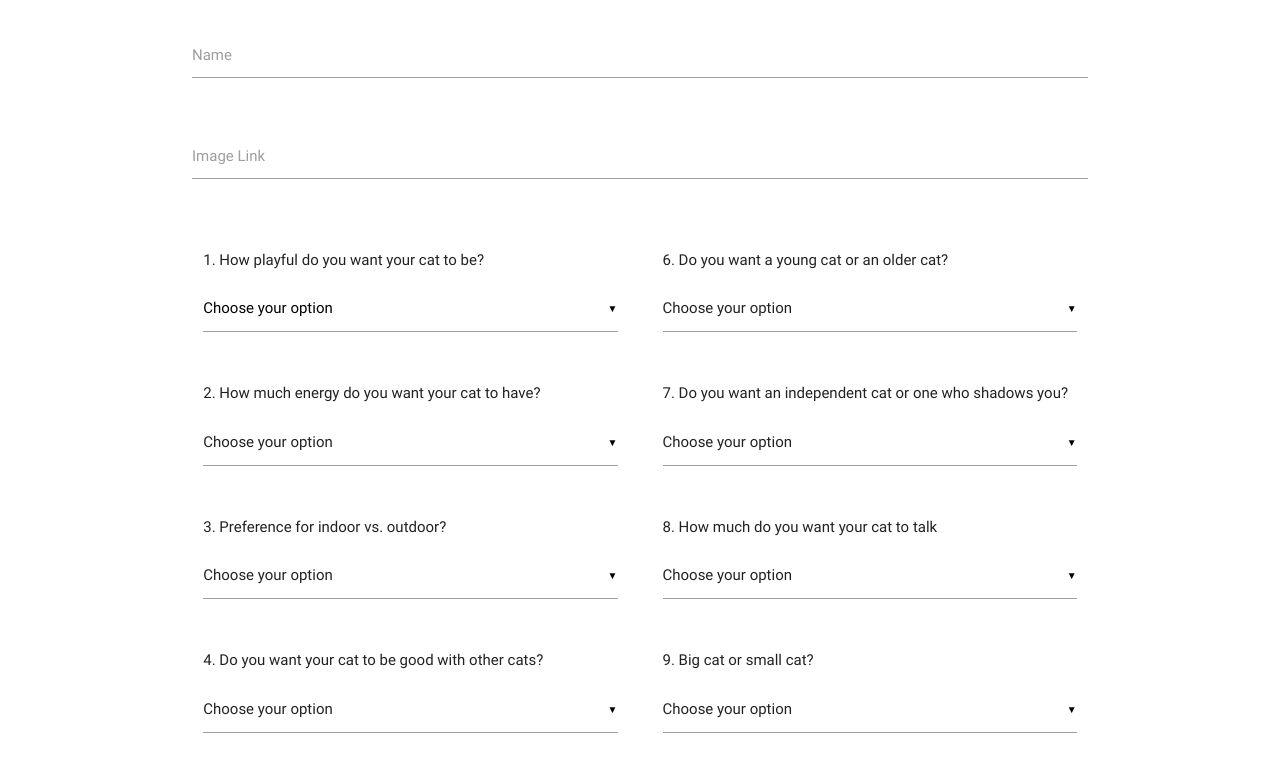
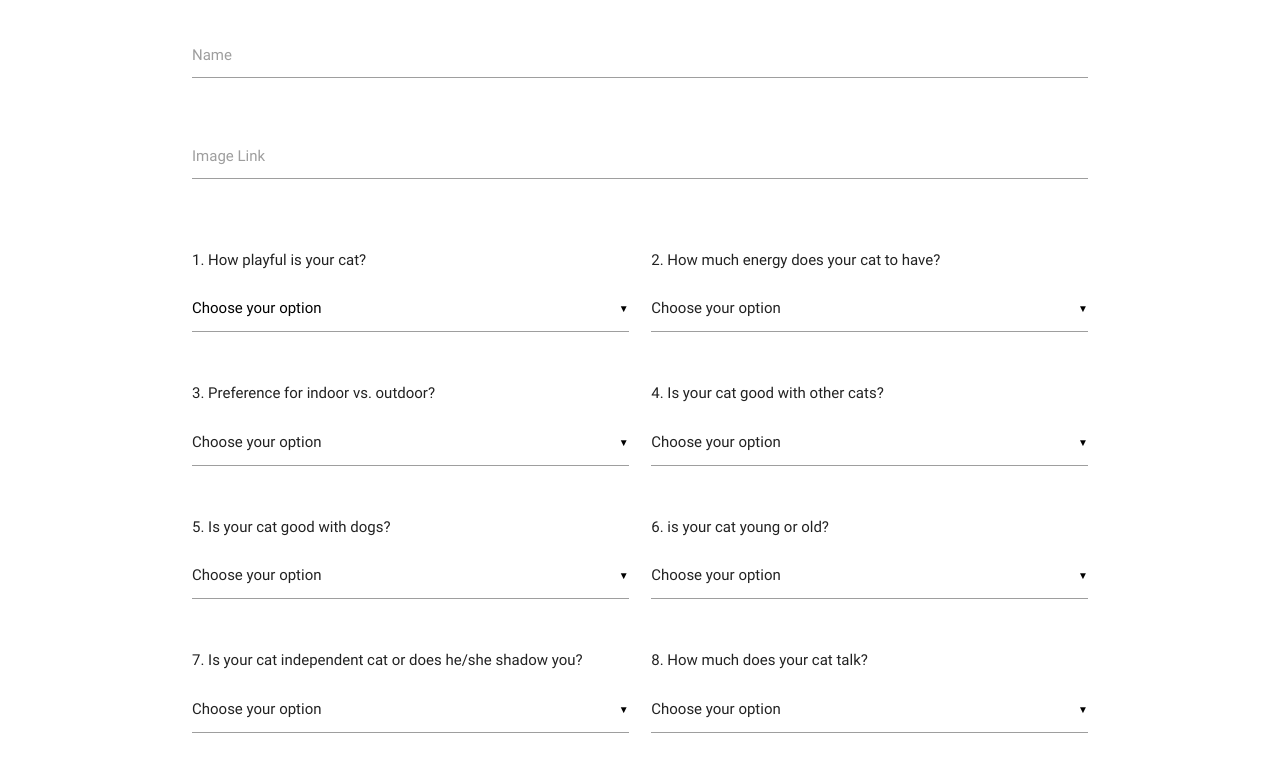
Before and after one commit to scottpetersonva/feline-finder-3000, a website: page public/survey.html in a window 1280 px wide. Shown: the part 193-952 px from the top of the page. Drawn offline with nearby package versions, Linux system fonts and the light colour scheme.

Commit message:
fixed formatting

```diff
--- a/public/survey.html
+++ b/public/survey.html
@@ -54,10 +54,8 @@
 
     <div class="row">
 
-      <div class="col s6">
-
-        <div class="input-field col s12">
-          <p>1. How playful do you want your cat to be?
+      <div class="input-field col m6 s12">
+        <p>1. How playful is your cat?
         </p>
         <select id="q1" class="black-text">
           <option value="" disabled selected>Choose your option</option>
@@ -69,8 +67,8 @@
         </select>
       </div>
 
-        <div class="input-field col s12">
-          <p>2. How much energy do you want your cat to have?
+      <div class="input-field col m6 s12">
+        <p>2. How much energy does your cat to have?
         </p>
         <select id="q2">
           <option value="" disabled selected>Choose your option</option>
@@ -82,7 +80,7 @@
         </select>
       </div>
 
-        <div class="input-field col s12">
+      <div class="input-field col m6 s12">
         <p>3. Preference for indoor vs. outdoor?
         </p>
         <select id="q3">
@@ -95,8 +93,8 @@
         </select>
       </div>
 
-        <div class="input-field col s12">
-          <p>4. Do you want your cat to be good with other cats?
+      <div class="input-field col m6 s12">
+        <p>4. Is your cat good with other cats?
         </p>
         <select id="q4">
           <option value="" disabled selected>Choose your option</option>
@@ -108,8 +106,8 @@
         </select>
       </div>
 
-        <div class="input-field col s12">
-          <p>5. Do you want your cat to be good with dogs?
+      <div class="input-field col m6 s12">
+        <p>5. Is your cat good with dogs?
         </p>
         <select id="q5">
           <option value="" disabled selected>Choose your option</option>
@@ -121,12 +119,8 @@
         </select>
       </div>
 
-      </div>
-
-      <div class="col s6">
-
-        <div class="input-field col s12">
-          <p>6. Do you want a young cat or an older cat?
+      <div class="input-field col m6 s12">
+        <p>6. is your cat young or old?
         </p>
         <select id="q6">
           <option value="" disabled selected>Choose your option</option>
@@ -138,8 +132,8 @@
         </select>
       </div>
 
-        <div class="input-field col s12">
-          <p>7. Do you want an independent cat or one who shadows you?
+      <div class="input-field col m6 s12">
+        <p>7. Is your cat independent cat or does he/she shadow you?
         </p>
         <select id="q7">
           <option value="" disabled selected>Choose your option</option>
@@ -151,8 +145,8 @@
         </select>
       </div>
 
-        <div class="input-field col s12">
-          <p>8. How much do you want your cat to talk
+      <div class="input-field col m6 s12">
+        <p>8. How much does your cat talk?
         </p>
         <select id="q8">
           <option value="" disabled selected>Choose your option</option>
@@ -164,8 +158,8 @@
         </select>
       </div>
 
-        <div class="input-field col s12">
-          <p>9. Big cat or small cat?
+      <div class="input-field col m6 s12">
+        <p>9. Is your cat big or small?
         </p>
         <select id="q9">
           <option value="" disabled selected>Choose your option</option>
@@ -177,8 +171,8 @@
         </select>
       </div>
 
-        <div class="input-field col s12">
-          <p>10. What kind of purr do you prefer?
+      <div class="input-field col m6 s12">
+        <p>10. What kind of purr does your cat have??
         </p>
         <select id="q10">
           <option value="" disabled selected>Choose your option</option>
@@ -199,7 +193,8 @@
 
   <div class="row">
     <div class="col s12 right-align">
-        <button id="submit-survey" data-target="modal1" class="btn waves-effect waves-light modal-trigger light-green accent-4" type="submit" name="action">Submit
+      <button id="submit-survey" data-target="modal1" class="btn waves-effect waves-light modal-trigger light-green accent-4" type="submit"
+        name="action">Submit
         <i class="material-icons right">send</i>
       </button>
     </div>
@@ -210,7 +205,7 @@
     <div class="modal-content white">
       <h4 class="black-text">Meet Your Cat Match!</h4>
       <h5 id="cat-match" class="black-text"></h5>
-        <img id="cat-img" src="" alt="No Image" width = 200px>
+      <img id="cat-img" src="" alt="No Image" width=2 00px>
     </div>
     <div class="modal-footer black">
       <a href="/survey" class="modal-action modal-close waves-effect waves-gray btn-flat light-green accent-4 white-text">Done</a>
@@ -227,9 +222,15 @@
         <div class="col s12 right-align">
           <h5 class="grey-text text-lighten-3 bottom-links-header">LINKS</h5>
           <ul>
-                  <li><a class="grey-text text-lighten-3 bottom-links" href="/api/friends">API Friends List</a></li>
-                  <li><a class="grey-text text-lighten-3 bottom-links" href="https://github.com/scottpetersonva/cat-finder">GitHub Repo</a></li>
-                  <li><a class="grey-text text-lighten-3 bottom-links" href="home.html">Home</a></li>
+            <li>
+              <a class="grey-text text-lighten-3 bottom-links" href="/api/friends">API Friends List</a>
+            </li>
+            <li>
+              <a class="grey-text text-lighten-3 bottom-links" href="https://github.com/scottpetersonva/cat-finder">GitHub Repo</a>
+            </li>
+            <li>
+              <a class="grey-text text-lighten-3 bottom-links" href="home.html">Home</a>
+            </li>
           </ul>
         </div>
       </div>
@@ -239,7 +240,8 @@
 
 
   <!-- Minified jQuery -->
-<script src="https://code.jquery.com/jquery-3.3.1.min.js" integrity="sha256-FgpCb/KJQlLNfOu91ta32o/NMZxltwRo8QtmkMRdAu8=" crossorigin="anonymous"></script>
+  <script src="https://code.jquery.com/jquery-3.3.1.min.js" integrity="sha256-FgpCb/KJQlLNfOu91ta32o/NMZxltwRo8QtmkMRdAu8="
+    crossorigin="anonymous"></script>
 
   <!-- Compiled and minified JavaScript -->
   <script src="https://cdnjs.cloudflare.com/ajax/libs/materialize/0.100.2/js/materialize.min.js"></script>
@@ -247,4 +249,5 @@
   <!-- Local JS file -->
   <script src="local.js"></script>
 </body>
+
 </html>
```
Also changed, not shown: public/index.html (+4 -4 lines). Lines whose indentation alone changed are shown as unchanged.
